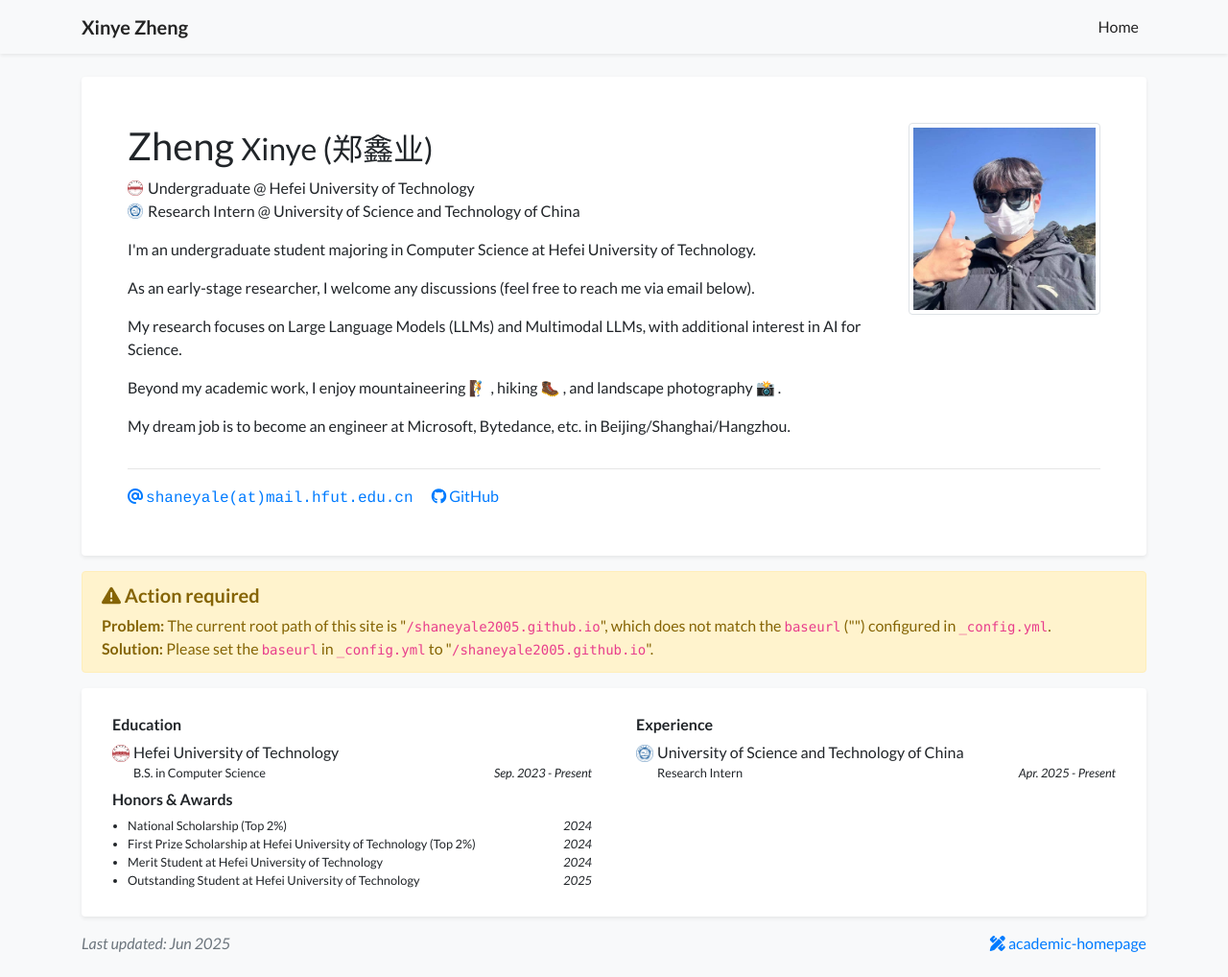
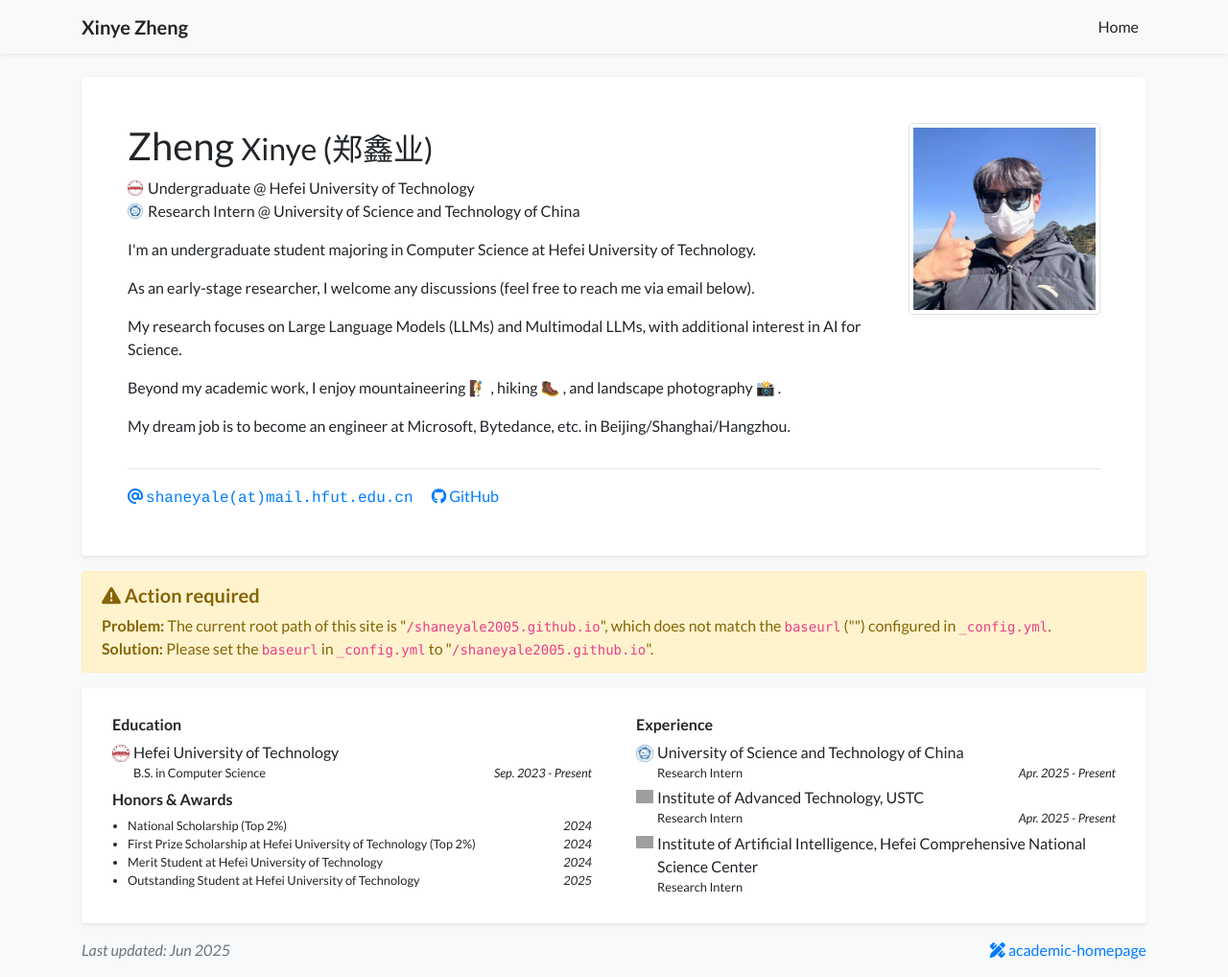
Before and after one commit to shaneyale2005/shaneyale2005.github.io, a Jekyll site: the page built from index.html, in a window 1280 px wide and 1018 px high. Shown: the whole window at 96% size. Built offline with Jekyll 4.4.1, drawn with Linux system fonts in a browser that asks for light colours; nearby versions of some CDN libraries; a style sheet for code colours, icons or effects is not loaded; grey boxes are pictures that could not be loaded.

Commit message:
添加了data信息

```diff
--- a/_data/profile.yml
+++ b/_data/profile.yml
@@ -56,6 +56,15 @@ experience:
     position: Research Intern
     date: Apr. 2025 - Present
 
+  - name: Institute of Advanced Technology, USTC
+    logo: /assets/images/badges/IAT.png
+    position: Research Intern
+    date: Apr. 2025 - Present
+
+  - name: Institute of Artificial Intelligence, Hefei Comprehensive National Science Center
+    logo: /assets/images/badges/AI.jpeg
+    position: Research Intern
+
 awards:
 - name: National Scholarship (Top 2%)
   date: 2024
```
